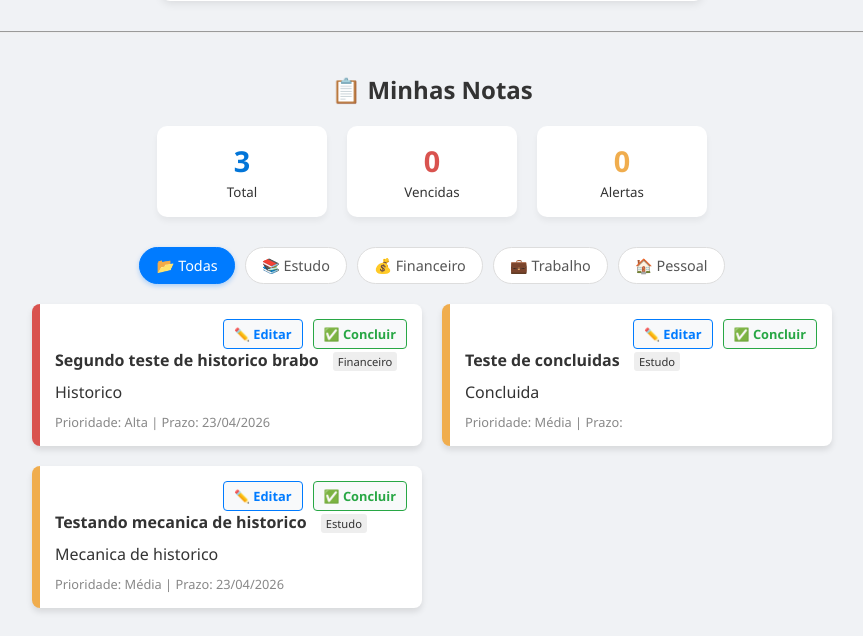
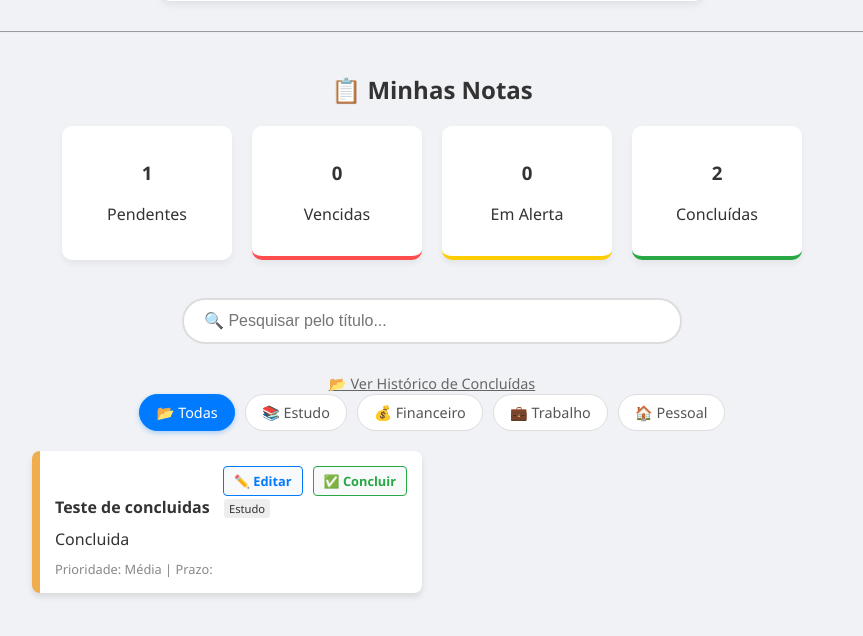
Before and after one commit to Mylutsu/painel_pessoal, a Flask app: page / in a window 1280 px wide. Shown: the part 615-1251 px from the top of the page, without its empty margins (208-1071 px from the left). After the commit the page ends 1212 px from the top, so only its background shows below. Run offline with Flask 3, Linux system fonts and the light colour scheme; data comes from the database, SQL or seed files in the repository; both versions use the stored data as it was after the commit.

Commit message:
feat: adiciona sistema de arquivamento e dashboard dinâmico.

```diff
--- a/app.py
+++ b/app.py
@@ -21,13 +21,13 @@ def index():
     #captura a categoria da URL (se existir)
     categoria_filtrada = request.args.get('categoria')
 
-    #base da nossa consulta SQL
-    comando_sql = "SELECT * FROM notas"
+    # 1. Filtro de exibição (Apenas Ativas)
+    comando_sql = "SELECT * FROM notas WHERE status = 'Ativo'"
     parametros = []
 
     #se houver filtro e não for "Todas", adicionamos o WHERE
     if categoria_filtrada and categoria_filtrada != 'Todas':
-        comando_sql += " WHERE categoria = ?"
+        comando_sql += " AND categoria = ?"
         parametros.append(categoria_filtrada)
 
     # Explicando a nova consulta SQL:
@@ -49,28 +49,27 @@ def index():
     notas = cursor.fetchall()
 
     # --- Lógica do Dashboard (Mantemos global para você ver o total geral) ---
-    cursor.execute("SELECT COUNT(*) FROM notas")
-    total = cursor.fetchone()[0]
-
-    # Pegamos todas para o cálculo de alertas/vencidos do dashboard
-    cursor.execute("SELECT data_vencimento, dias_aviso FROM notas")
-    datas = cursor.fetchall()
-
-
+    # 2. Lógica do Dashboard (Cálculos baseados em todas as Ativas)
+    cursor.execute("SELECT * FROM notas WHERE status = 'Ativo'")
+    todas_ativas = cursor.fetchall()
+    total = len(todas_ativas)
     vencidas = 0
     alertas = 0
     hoje = date.today()
 
-    for d_venc, d_aviso in datas:
-        if d_venc:
-            data_v = datetime.strptime(d_venc, '%Y-%m-%d').date()
+    for n in todas_ativas:
+        if n[7]:
+            data_v = datetime.strptime(n[7], '%Y-%m-%d').date()
             diferenca = (data_v - hoje).days
             if diferenca < 0:
                 vencidas += 1
-            elif diferenca <= (d_aviso or 3):
+            elif diferenca <= (n[8] or 3): #contagem para alerta de aviso ou popar alerta em 3 dias
                 alertas +=1
+    # 3. Contagem de Concluídas para o Dashboard
+    cursor.execute("SELECT COUNT (*) FROM notas WHERE status = 'Concluido'")
+    concluidas_total = cursor.fetchone()[0]
 
-
+    # 4. Processamento para exibição no HTML
     notas_processadas = []
     for n in notas:
         n_lista = list(n)
@@ -92,6 +91,7 @@ def index():
                            total = total,
                            vencidas = vencidas,
                            alertas = alertas,
+                           concluidas_total=concluidas_total,
                            categoria_ativa = categoria_filtrada or 'Todas')
 
 # --- ROTA DE AÇÃO (SALVAR OS DADOS) ---
@@ -126,18 +126,18 @@ def adicionar():
 
 # Rota para excluir (deletar) uma nota
 # O <int:id> captura o número da nota que queremos apagar
-@app.route('/excluir/<int:id>')
-def excluir(id):
+@app.route('/concluir/<int:id>')
+def concluir(id):
     conn = conectar_banco()
     cursor = conn.cursor()
 
     # O comando SQL para remover a linha específica do banco
-    cursor.execute("DELETE FROM notas WHERE id = ?", (id,))
+    cursor.execute("UPDATE notas SET status = 'Concluido' WHERE id = ?", (id,))
 
     conn.commit()
     conn.close()
 
-    # Após apagar, redireciona para a página inicial para atualizar a lista
+    # Após concluir a nota, redireciona para a página inicial para atualizar a lista
     return redirect(url_for('index'))
 
 
@@ -170,5 +170,28 @@ def editar(id):
     conn.close()
     return render_template('editar.html', nota=nota)
 
+
+@app.route('/concluidas')
+def concluidas():
+    conn = conectar_banco()
+    cursor = conn.cursor()
+
+    # Busca apenas as que marcamos como Concluído
+    cursor.execute("SELECT * FROM notas WHERE status = 'Concluido' ORDER BY data_criacao DESC")
+    notas = cursor.fetchall()
+
+
+    notas_processadas = []
+    for n in notas:
+        n_lista = list(n)
+        if n[7]:
+            data_v = datetime.strptime(n[7], '%Y-%m-%d').date()
+            n_lista[7] = data_v.strftime('%d/%m/%Y')
+        notas_processadas.append(n_lista)
+
+    conn.close()
+
+    return render_template('concluidas.html', notas=notas_processadas)
+
 if __name__ == "__main__":
     app.run(debug=True)
--- a/templates/index.html
+++ b/templates/index.html
@@ -210,6 +210,25 @@
             box-shadow: 0 2px 5px rgba(0,123,255,0.3);
         }
 
+        .busca-container {
+            max-width: 500px;
+            margin: 0 auto 20px auto;
+        }
+
+        #inputBusca {
+            width: 100%;
+            padding: 12px 20px;
+            border: 2px solid #ddd;
+            border-radius: 25px;
+            font-size: 1em;
+            outline: none;
+            transition: border-color 0.3s;
+        }
+
+        #inputBusca:focus {
+            border-color: #007bff;
+        }
+
 
         /* Classes de cores baseadas na Prioridade que o usuário escolheu */
         .Alta { border-left-color: #d9534f; }   /* Vermelho para Alta */
@@ -261,17 +280,31 @@
 
     <div class="dashboard">
         <div class="card-resumo">
-            <span class="text-azul">{{ total }}</span>
-            <small>Total</small>
+            <h3>{{ total }}</h3>
+            <p>Pendentes</p>
         </div>
-        <div class="card-resumo">
-            <span class="text-vermelho">{{ vencidas }}</span>
-            <small>Vencidas</small>
+        <div class="card-resumo" style="border-bottom: 4px solid #ff4d4d;">
+            <h3>{{ vencidas }}</h3>
+            <p>Vencidas</p>
         </div>
-        <div class="card-resumo">
-            <span class="text-amarelo">{{ alertas }}</span>
-            <small>Alertas</small>
+        <div class="card-resumo" style="border-bottom: 4px solid #ffcc00;">
+            <h3>{{ alertas }}</h3>
+            <p>Em Alerta</p>
         </div>
+        <div class="card-resumo" style="border-bottom: 4px solid #28a745;">
+            <h3>{{ concluidas_total }}</h3>
+            <p>Concluídas</p>
+        </div>
+    </div>
+
+
+    <!--"onkeyup -> é o que faz que toda vez que o usuário digitar e soltar a tecla, as notas atualizam, rodando o script "filtrarBusca()"-->
+    <div class="busca-container">
+        <input type="text" id="inputBusca" placeholder="🔍 Pesquisar pelo título..." onkeyup="filtrarBusca()">
+    </div>
+
+    <div style="text-align: center; margin-top: 10px;">
+        <a href="/concluidas" style="color: #666; font-size: 0.9em;">📂 Ver Histórico de Concluídas</a>
     </div>
 
     <div class="filtros-container">
@@ -286,7 +319,7 @@
         {% for n in notas %}
         <div class="nota-card {{ n[4] }}">
 
-            <a href="/excluir/{{ n[0] }}" class="btn-concluir">✅ Concluir</a>
+            <a href="/concluir/{{ n[0] }}" class="btn-concluir">✅ Concluir</a>
 
             <a href="/editar/{{ n[0] }}" class="btn-editar">✏️ Editar</a>
 
@@ -315,5 +348,34 @@
         {% endfor %}
     </div>
 
+    <script>
+    function filtrarBusca() {
+        // 1. Pega o valor digitado e transforma em minúsculo
+        // "toLowerCase() é o que transforma em minúsculo"
+        let input = document.getElementById('inputBusca').value.toLowerCase();
+
+        // 2. Pega todos os cartões de notas
+        // O JS cria uma lista (parecida com uma lista do Python) contendo todos os elementos que têm a classe CSS .nota-card.
+        let notas = document.getElementsByClassName('nota-card');
+
+        // 3. Percorre cada nota
+        // Entra em cada nota para verificar o conteúdo
+        for (let i = 0; i < notas.length; i++) {
+            // Pega o título da nota (que está dentro do <strong>)
+            // Dentro do cartão atual (notas[i]), ele procura pela tag <strong> (onde está o seu título). Ele pega o texto (innerText) e também transforma em minúsculo.
+            let titulo = notas[i].getElementsByTagName('strong')[0].innerText.toLowerCase();
+
+            // 4. Se o título contiver o que foi digitado, mostra. Se não, esconde.
+            // includes(input): Verifica se o texto da busca está "dentro" do título.
+            // style.display = "none": Isso é puro CSS via JS. É o que dá o efeito da nota "sumir" / não aparecer
+            if (titulo.includes(input)) {
+                notas[i].style.display = "";
+            } else {
+                notas[i].style.display = "none";
+            }
+        }
+    }
+    </script>
+
 </body>
 </html>
```
Also changed, not shown: templates/concluidas.html (added, +35 -0 lines), painel_dados.db.
